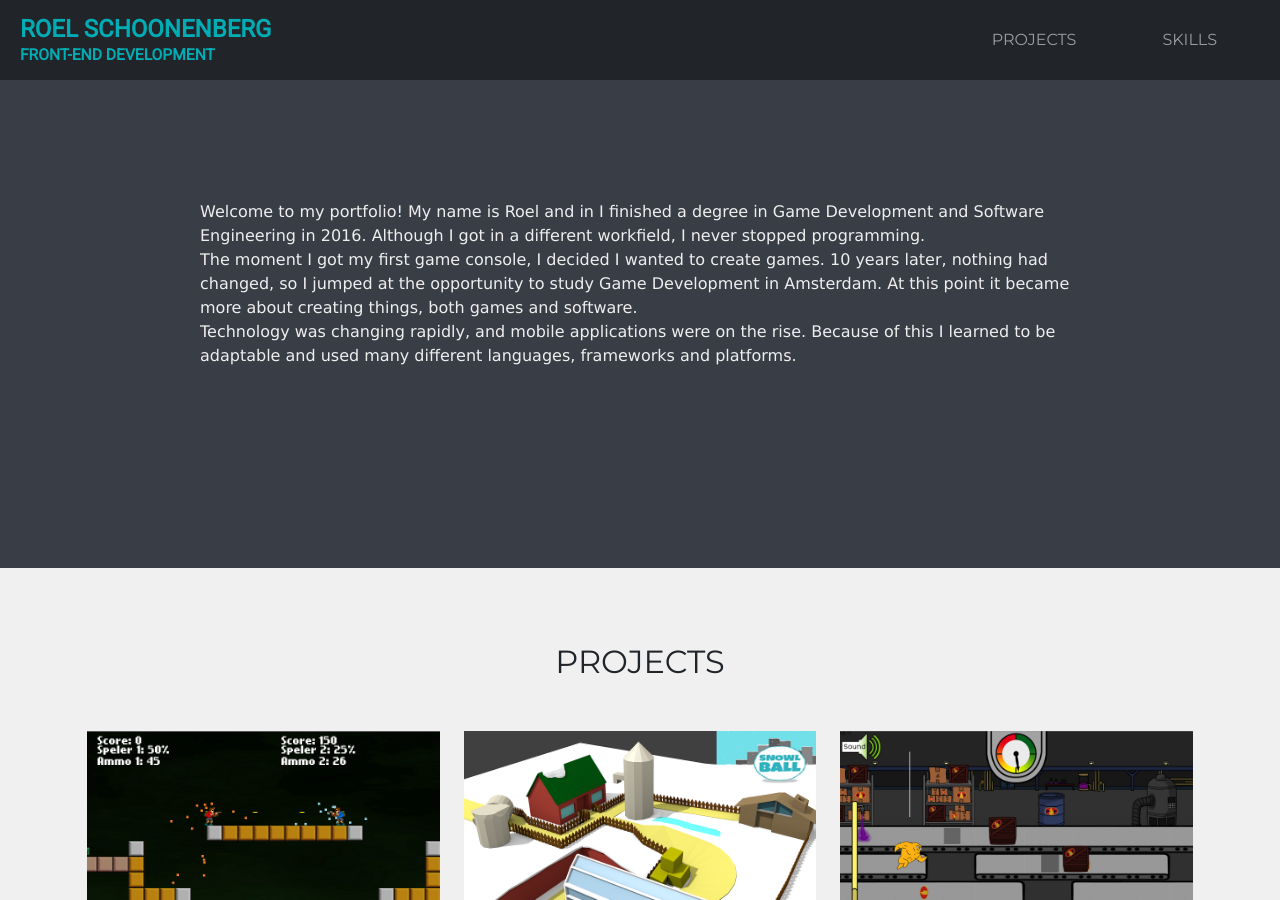
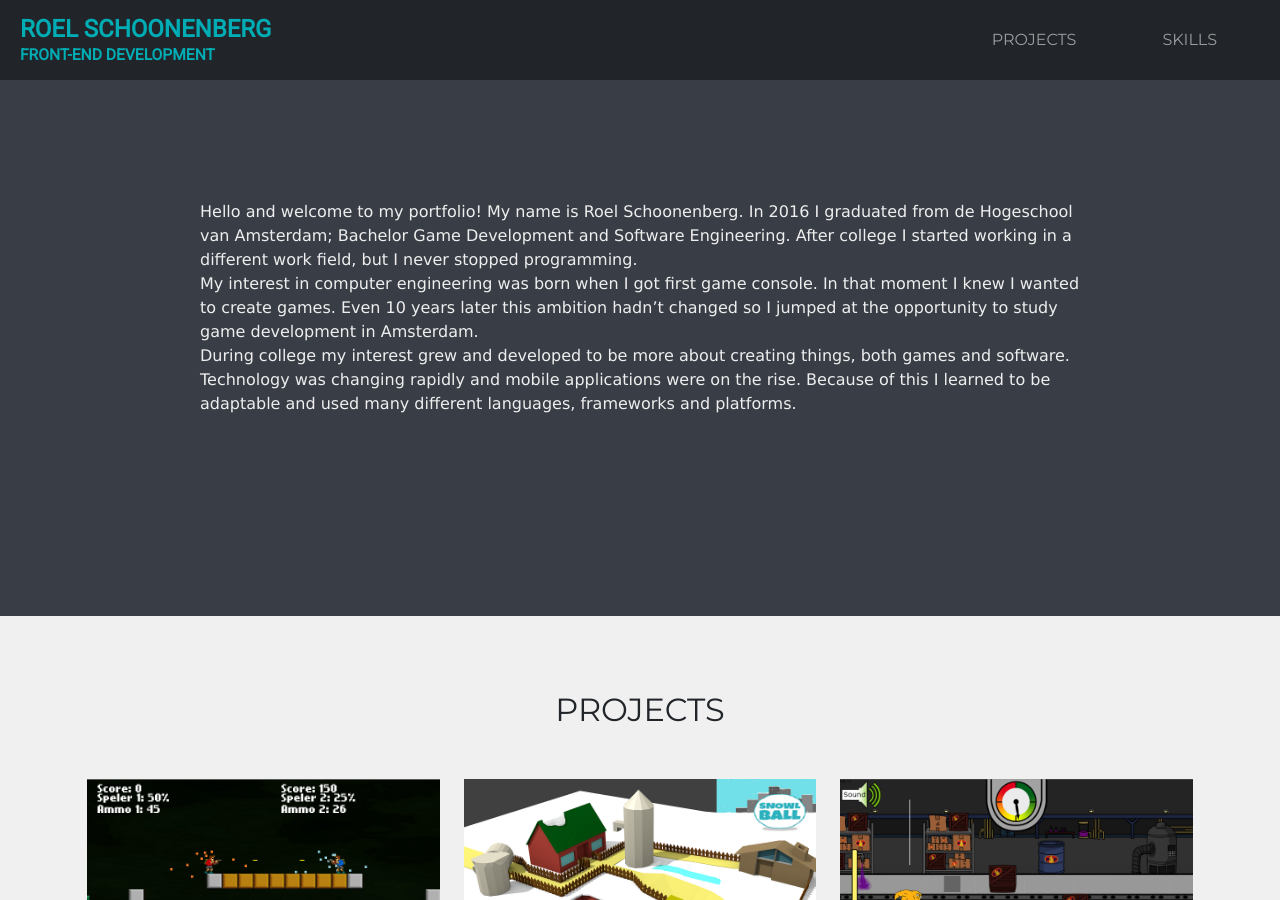
Before and after one commit to roelscho/roelscho.github.io, a Jekyll site: the page built from index.html, in a window 1280 px wide and 900 px high. Built offline with Jekyll 4.4.1, drawn with Linux system fonts in a browser that asks for light colours.

Commit message:
Updated intro text

```diff
--- a/_includes/header.html
+++ b/_includes/header.html
@@ -1,12 +1,12 @@
 <header>
     <p>
-        Welcome to my portfolio!
-        My name is Roel and in I finished a degree in Game Development and Software Engineering in 2016.
-        Although I got in a different workfield, I never stopped programming.<br>
-        The moment I got my first game console, I decided I wanted to create games.
-        10 years later, nothing had changed, so I jumped at the opportunity to study Game Development in Amsterdam.
-        At this point it became more about creating things, both games and software.<br>
-        Technology was changing rapidly, and mobile applications were on the rise.
+        Hello and welcome to my portfolio! My name is Roel Schoonenberg.
+        In 2016 I graduated from de Hogeschool van Amsterdam; Bachelor Game Development and Software Engineering.
+        After college I started working in a different work field, but I never stopped programming.<br>
+        My interest in computer engineering was born when I got first game console. In that moment I knew I wanted to create games.
+        Even 10 years later this ambition hadn’t changed so I jumped at the opportunity to study game development in Amsterdam.<br>
+        During college my interest grew and developed to be more about creating things, both games and software.
+        Technology was changing rapidly and mobile applications were on the rise.
         Because of this I learned to be adaptable and used many different languages, frameworks and platforms.
     </p>
 </header>
```
